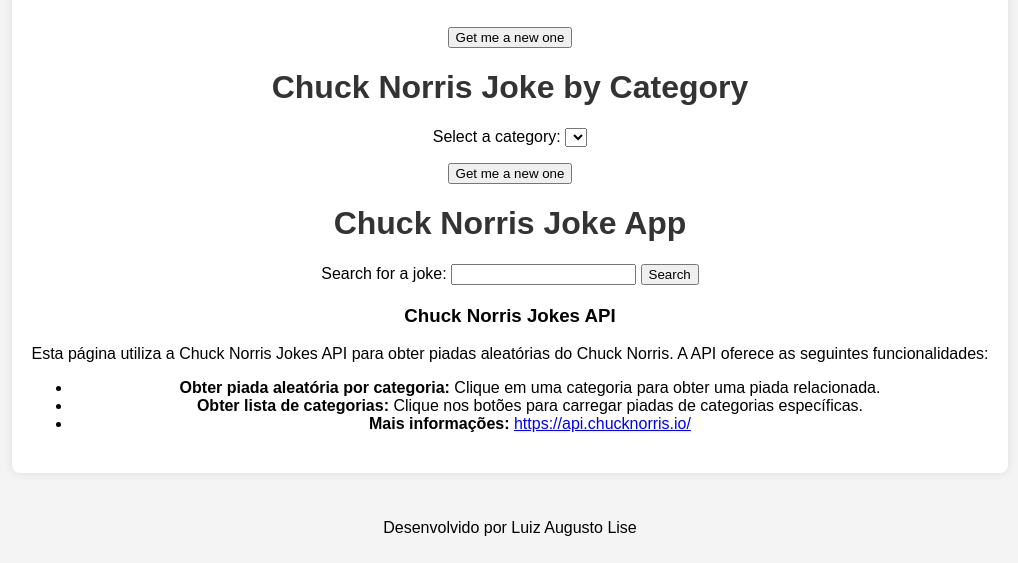
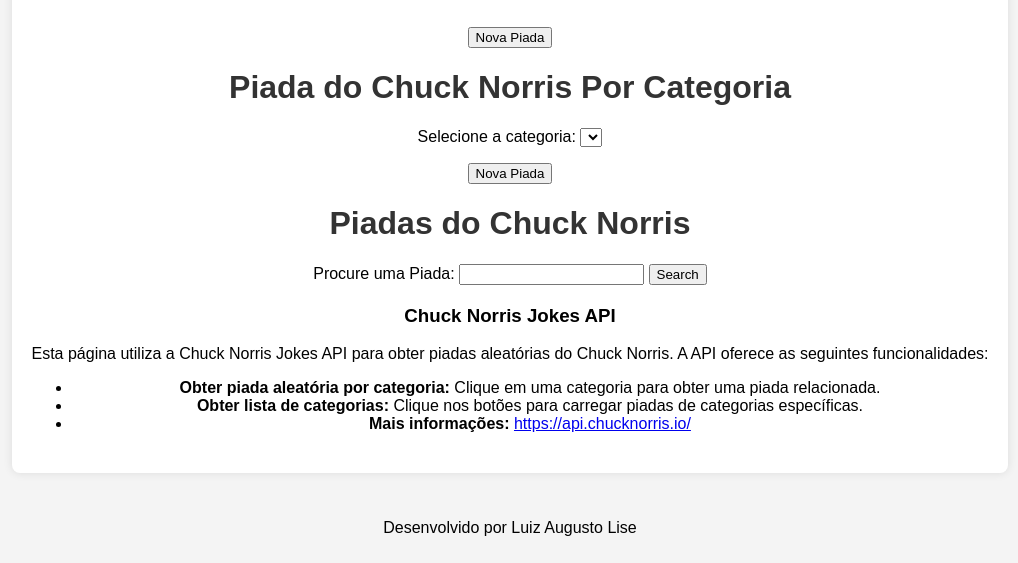
Before and after one commit to wolfsans/chucknorris, a plain HTML site: page index.html in a window 1280 px wide. Shown: the part 253-816 px from the top of the page, without its empty margins (130-1148 px from the left). Drawn offline with Linux system fonts and the light colour scheme; no server answers.

Commit message:
Update index.html

```diff
--- a/index.html
+++ b/index.html
@@ -4,10 +4,9 @@
 <head>
   <meta charset="UTF-8">
   <meta name="viewport" content="width=device-width, initial-scale=1.0">
-  <title>Chuck Norris Joke Page</title>
+  <title>Pagina de Piadas do Chuck Norris</title>
 
   <style>
-    /* Estilo para melhor apresentação dos dados */
     body {
       font-family: Arial, sans-serif;
       background-color: #f4f4f4;
@@ -16,7 +15,7 @@
       display: flex;
       align-items: center;
       justify-content: center;
-      flex-direction: column; /* Alteração aqui para column */
+      flex-direction: column;
       min-height: 100vh;
     }
 
@@ -46,7 +45,7 @@
       cursor: pointer;
     }
 
-    /* Alteração aqui para incluir o estilo do footer */
+
     footer {
       font-family: Arial, sans-serif;
       background-color: #f4f4f4;
@@ -67,22 +66,22 @@
       <h1>Chuck Norris Joke</h1>
       <img id="jokeIcon" src="chucknorris_logo_coloured_small@2x.png" alt="Chuck Norris Icon">
       <p id="randomJoke"></p>
-      <button onclick="getRandomChuckNorrisJoke()">Get me a new one</button>
+      <button onclick="getRandomChuckNorrisJoke()">Nova Piada</button>
     </div>
 
     <!-- Seção 2: Piada por Categoria -->
     <div class="section">
-      <h1>Chuck Norris Joke by Category</h1>
-      <label for="categorySelect">Select a category:</label>
+      <h1>Piada do Chuck Norris Por Categoria</h1>
+      <label for="categorySelect">Selecione a categoria:</label>
       <select id="categorySelect"></select>
       <p id="categoryJoke"></p>
-      <button onclick="getChuckNorrisJokeByCategory()">Get me a new one</button>
+      <button onclick="getChuckNorrisJokeByCategory()">Nova Piada</button>
     </div>
 
-    <!-- Seção 3: Pesquisa de Piadas -->
+
     <div class="section">
-      <h1>Chuck Norris Joke App</h1>
-      <label for="searchQuery">Search for a joke:</label>
+      <h1>Piadas do Chuck Norris</h1>
+      <label for="searchQuery">Procure uma Piada:</label>
       <input type="text" id="searchQuery">
       <button onclick="searchChuckNorrisJoke()">Search</button>
       <p id="searchJoke"></p>
```
